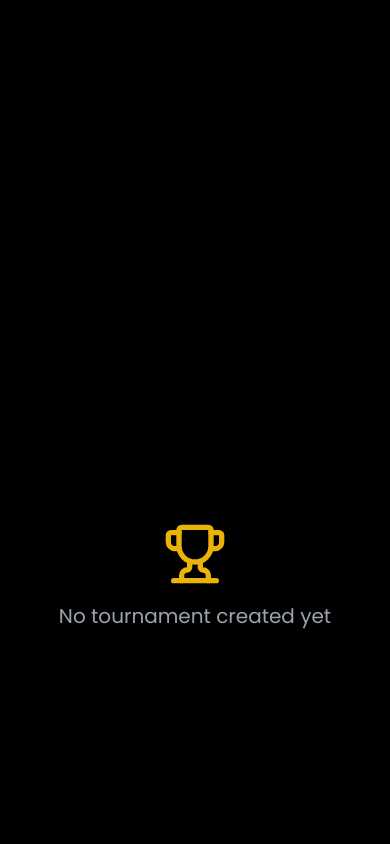
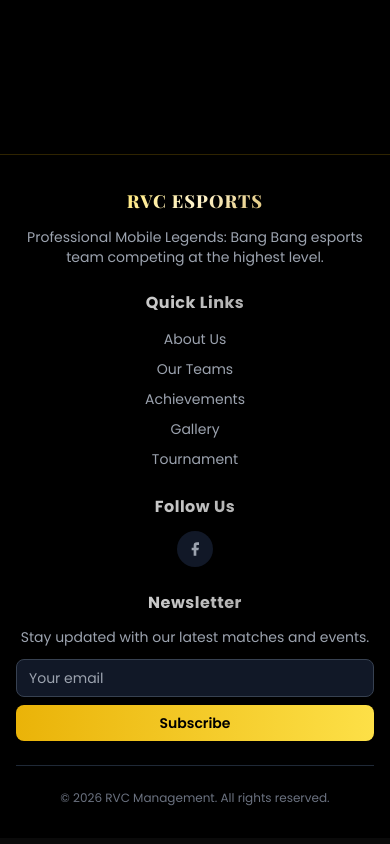
Before and after one commit to Jiwannn/MLBB-Esports-Team, a Next.js app: page / in a window 390 px wide. Shown: the part 5972-6816 px from the top of the page. Built offline with nearby package versions, Linux system fonts and the light colour scheme; no server answers; the database is empty.

Commit message:
Fixed Footer import path

```diff
--- a/components/ui/Footer.jsx
+++ b/components/ui/Footer.jsx
@@ -1,178 +1,70 @@
+import Link from 'next/link';
 import { motion } from 'framer-motion';
-import { useState, useEffect } from 'react';
-import Link from 'next/link';
-import { db } from '../lib/firebase';
-import { doc, onSnapshot } from 'firebase/firestore';
-import { Trophy, Users, Calendar, ExternalLink, PlayCircle, ClipboardList } from 'lucide-react';
 
-export default function TournamentPage() {
-  const [tournamentData, setTournamentData] = useState(null);
-  const [loading, setLoading] = useState(true);
-
-  useEffect(() => {
-    const docRef = doc(db, 'settings', 'tournament');
-    const unsubscribe = onSnapshot(docRef, (docSnap) => {
-      if (docSnap.exists()) {
-        setTournamentData(docSnap.data());
-      } else {
-        setTournamentData(null);
-      }
-      setLoading(false);
-    }, (error) => {
-      console.error('Error fetching tournament:', error);
-      setLoading(false);
-    });
-
-    return () => unsubscribe();
-  }, []);
-
-  // Show LOADING while fetching
-  if (loading) {
-    return (
-      <div className="min-h-screen bg-black flex items-center justify-center">
-        <div className="text-center">
-          <div className="w-16 h-16 border-4 border-yellow-500/30 border-t-yellow-500 rounded-full animate-spin mx-auto mb-4" />
-          <p className="text-gray-400">Loading tournament...</p>
-        </div>
-      </div>
-    );
-  }
-
-  // If no data exists yet
-  if (!tournamentData) {
-    return (
-      <div className="min-h-screen bg-black flex items-center justify-center">
-        <div className="text-center">
-          <Trophy className="w-16 h-16 text-yellow-500 mx-auto mb-4" />
-          <p className="text-gray-400 text-xl">No tournament created yet</p>
-        </div>
-      </div>
-    );
-  }
-
+export default function Footer() {
   return (
-    <div className="min-h-screen bg-black pt-16 md:pt-20">
-      {/* Hero Section */}
-      <div className="relative py-10 md:py-20 text-center px-4">
-        <div className="absolute inset-0 bg-gradient-to-b from-black to-gray-900" />
-        <div className="relative z-10">
-          <Trophy className="w-12 h-12 md:w-16 md:h-16 text-yellow-500 mx-auto mb-3 md:mb-4" />
-          <motion.h1
-            initial={{ opacity: 0, y: 50 }}
-            animate={{ opacity: 1, y: 0 }}
-            transition={{ duration: 0.8 }}
-            className="text-2xl md:text-5xl lg:text-7xl font-black mb-3 md:mb-4"
-          >
-            <span className="gold-text">{tournamentData.title || 'RVC Tournament'}</span>
-          </motion.h1>
-          <motion.p
-            initial={{ opacity: 0 }}
-            animate={{ opacity: 1 }}
-            transition={{ delay: 0.5 }}
-            className="text-base md:text-2xl silver-text mb-6 md:mb-8"
-          >
-            {tournamentData.description || 'MLBB Championship Series'}
-          </motion.p>
-
-          {/* Buttons */}
-          <motion.div
-            initial={{ opacity: 0 }}
-            animate={{ opacity: 1 }}
-            transition={{ delay: 1 }}
-            className="flex flex-col md:flex-row space-y-3 md:space-y-0 md:space-x-4 justify-center items-center px-4"
-          >
-            <motion.a
-              href={tournamentData.facebookUrl || 'https://www.facebook.com/profile.php?id=61591654514167'}
-              target="_blank"
-              rel="noopener noreferrer"
-              whileHover={{ scale: 1.05 }}
-              whileTap={{ scale: 0.95 }}
-              className="inline-flex items-center space-x-2 px-6 md:px-10 py-3 md:py-4 bg-gradient-to-r from-yellow-500 to-yellow-300 text-black text-base md:text-xl font-bold rounded-full shadow-lg w-full md:w-auto justify-center"
-              style={{ animation: 'glow 2s infinite' }}
-            >
-              <PlayCircle className="w-5 h-5 md:w-6 md:h-6" />
-              <span>WATCH LIVE</span>
-            </motion.a>
-
-            <Link href="/register" className="w-full md:w-auto">
-              <motion.button
-                whileHover={{ scale: 1.05 }}
-                whileTap={{ scale: 0.95 }}
-                className="inline-flex items-center space-x-2 px-6 md:px-10 py-3 md:py-4 bg-transparent border-2 border-yellow-500 text-yellow-500 text-base md:text-xl font-bold rounded-full w-full justify-center"
-              >
-                <ClipboardList className="w-5 h-5 md:w-6 md:h-6" />
-                <span>REGISTER NOW</span>
-              </motion.button>
-            </Link>
-          </motion.div>
-        </div>
-      </div>
-
-      {/* Stats */}
-      <div className="max-w-7xl mx-auto px-2 md:px-4 py-8 md:py-12">
-        <div className="grid grid-cols-3 gap-1 md:gap-6 mb-8 md:mb-12">
-          <div className="bg-gray-900 p-1.5 md:p-6 rounded-xl border border-yellow-500/30 text-center overflow-hidden">
-            <Trophy className="w-3 h-3 md:w-10 md:h-10 text-yellow-500 mx-auto mb-0.5 md:mb-2" />
-            <p className="text-[11px] md:text-2xl font-bold gold-text whitespace-nowrap truncate">
-              {tournamentData.prizePool || '₱0'}
+    <footer className="bg-black border-t border-yellow-500/20">
+      <div className="max-w-7xl mx-auto px-4 py-8 md:py-12">
+        <div className="grid grid-cols-1 sm:grid-cols-2 lg:grid-cols-4 gap-6 md:gap-8">
+          {/* Brand */}
+          <div className="text-center sm:text-left">
+            <h3 className="text-lg md:text-xl font-bold gold-text mb-3 md:mb-4">RVC ESPORTS</h3>
+            <p className="text-gray-400 text-sm md:text-base">
+              Professional Mobile Legends: Bang Bang esports team competing at the highest level.
             </p>
-            <p className="text-gray-400 text-[8px] md:text-sm whitespace-nowrap">Prize Pool</p>
           </div>
 
-          <div className="bg-gray-900 p-1.5 md:p-6 rounded-xl border border-yellow-500/30 text-center overflow-hidden">
-            <Users className="w-3 h-3 md:w-10 md:h-10 text-yellow-500 mx-auto mb-0.5 md:mb-2" />
-            <p className="text-[11px] md:text-2xl font-bold gold-text whitespace-nowrap">
-              {tournamentData.teams || 0}
-            </p>
-            <p className="text-gray-400 text-[8px] md:text-sm whitespace-nowrap">Teams</p>
+          {/* Quick Links */}
+          <div className="text-center sm:text-left">
+            <h4 className="text-base md:text-lg font-semibold silver-text mb-3 md:mb-4">Quick Links</h4>
+            <ul className="space-y-1.5 md:space-y-2">
+              <li><Link href="/#about" className="text-gray-400 hover:text-yellow-500 text-sm md:text-base">About Us</Link></li>
+              <li><Link href="/#teams" className="text-gray-400 hover:text-yellow-500 text-sm md:text-base">Our Teams</Link></li>
+              <li><Link href="/#achievements" className="text-gray-400 hover:text-yellow-500 text-sm md:text-base">Achievements</Link></li>
+              <li><Link href="/#gallery" className="text-gray-400 hover:text-yellow-500 text-sm md:text-base">Gallery</Link></li>
+              <li><Link href="/tournament" className="text-gray-400 hover:text-yellow-500 text-sm md:text-base">Tournament</Link></li>
+            </ul>
           </div>
 
-          <div className="bg-gray-900 p-1.5 md:p-6 rounded-xl border border-yellow-500/30 text-center overflow-hidden">
-            <Calendar className="w-3 h-3 md:w-10 md:h-10 text-yellow-500 mx-auto mb-0.5 md:mb-2" />
-            <p className="text-[10px] md:text-2xl font-bold gold-text whitespace-nowrap">
-              {tournamentData.date || 'TBD'}
-            </p>
-            <p className="text-gray-400 text-[8px] md:text-sm whitespace-nowrap">Season</p>
+          {/* Social Media */}
+          <div className="text-center sm:text-left">
+            <h4 className="text-base md:text-lg font-semibold silver-text mb-3 md:mb-4">Follow Us</h4>
+            <div className="flex space-x-3 md:space-x-4 justify-center sm:justify-start">
+              <motion.a
+                href="https://www.facebook.com/profile.php?id=61591654514167"
+                target="_blank"
+                rel="noopener noreferrer"
+                whileHover={{ scale: 1.2 }}
+                className="w-9 h-9 md:w-10 md:h-10 bg-gray-900 rounded-full flex items-center justify-center hover:bg-yellow-500/20"
+              >
+                <svg className="w-4 h-4 md:w-5 md:h-5 text-gray-400" fill="currentColor" viewBox="0 0 24 24">
+                  <path d="M18 2h-3a5 5 0 00-5 5v3H7v4h3v8h4v-8h3l1-4h-4V7a1 1 0 011-1h3z"/>
+                </svg>
+              </motion.a>
+            </div>
+          </div>
+
+          {/* Newsletter */}
+          <div className="text-center sm:text-left">
+            <h4 className="text-base md:text-lg font-semibold silver-text mb-3 md:mb-4">Newsletter</h4>
+            <p className="text-gray-400 text-sm md:text-base mb-3 md:mb-4">Stay updated with our latest matches and events.</p>
+            <form className="flex flex-col sm:flex-row gap-2">
+              <input
+                type="email"
+                placeholder="Your email"
+                className="flex-1 px-3 py-2 md:px-4 md:py-2 bg-gray-900 border border-gray-700 rounded-lg sm:rounded-l-lg sm:rounded-r-none focus:border-yellow-500 focus:outline-none text-sm"
+              />
+              <button className="px-4 py-2 bg-gradient-to-r from-yellow-500 to-yellow-300 text-black font-semibold rounded-lg sm:rounded-r-lg sm:rounded-l-none text-sm">
+                Subscribe
+              </button>
+            </form>
           </div>
         </div>
 
-        {/* Challonge Bracket */}
-        <div className="bg-gray-900 rounded-xl border-2 border-yellow-500/30 p-3 md:p-6">
-          <div className="flex flex-col md:flex-row md:justify-between md:items-center mb-4 md:mb-6 gap-2">
-            <h2 className="text-lg md:text-3xl font-bold gold-text">Tournament Bracket</h2>
-            {tournamentData.challongeUrl && tournamentData.challongeUrl !== 'https://challonge.com/YOUR_TOURNAMENT' && (
-              <a
-                href={tournamentData.challongeUrl}
-                target="_blank"
-                rel="noopener noreferrer"
-                className="flex items-center space-x-2 text-yellow-500 hover:text-yellow-400 text-sm md:text-base"
-              >
-                <ExternalLink className="w-4 h-4 md:w-5 md:h-5" />
-                <span>View Full Bracket</span>
-              </a>
-            )}
-          </div>
-
-          {tournamentData.challongeUrl && tournamentData.challongeUrl !== 'https://challonge.com/YOUR_TOURNAMENT' ? (
-            <div className="w-full overflow-x-auto bg-black rounded-lg">
-              <iframe
-                src={`${tournamentData.challongeUrl}/module`}
-                width="100%"
-                height="500"
-                frameBorder="0"
-                scrolling="auto"
-                allowTransparency="true"
-                className="rounded-lg min-w-[600px] md:min-w-0"
-              />
-            </div>
-          ) : (
-            <div className="text-center py-12 text-gray-400">
-              <Trophy className="w-16 h-16 mx-auto mb-4 text-gray-600" />
-              <p>Bracket coming soon</p>
-            </div>
-          )}
+        <div className="mt-6 md:mt-8 pt-6 md:pt-8 border-t border-gray-800 text-center">
+          <p className="text-gray-500 text-xs md:text-sm">© 2026 RVC Management. All rights reserved.</p>
         </div>
       </div>
-    </div>
+    </footer>
   );
 }
```
